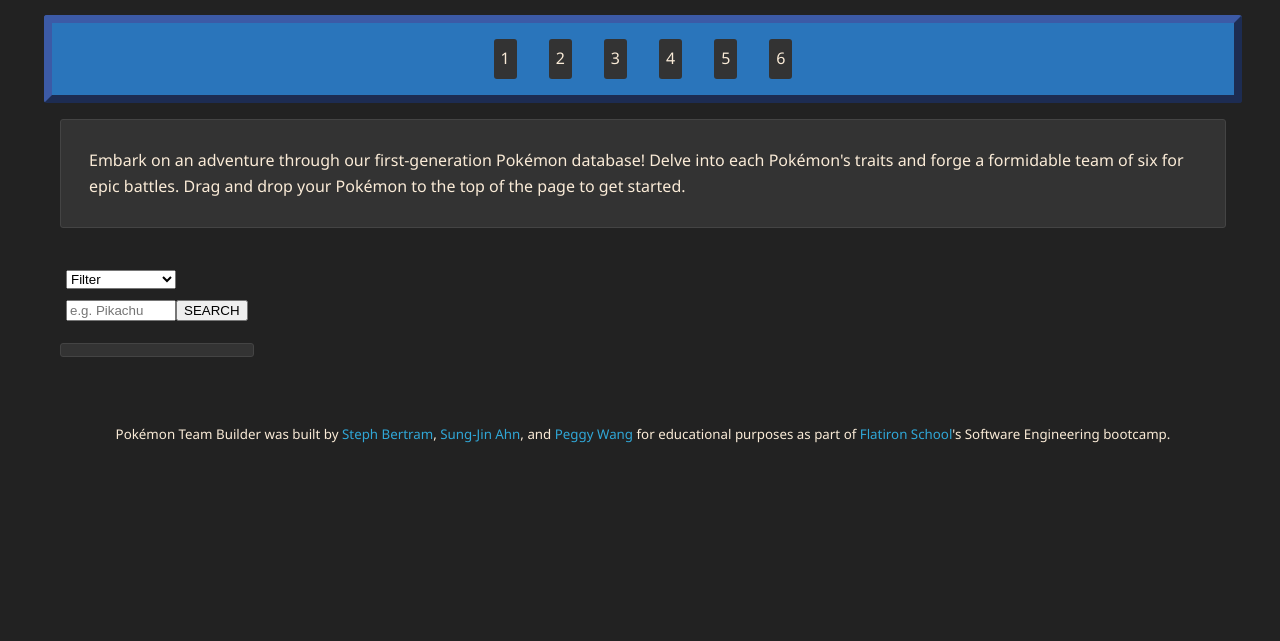
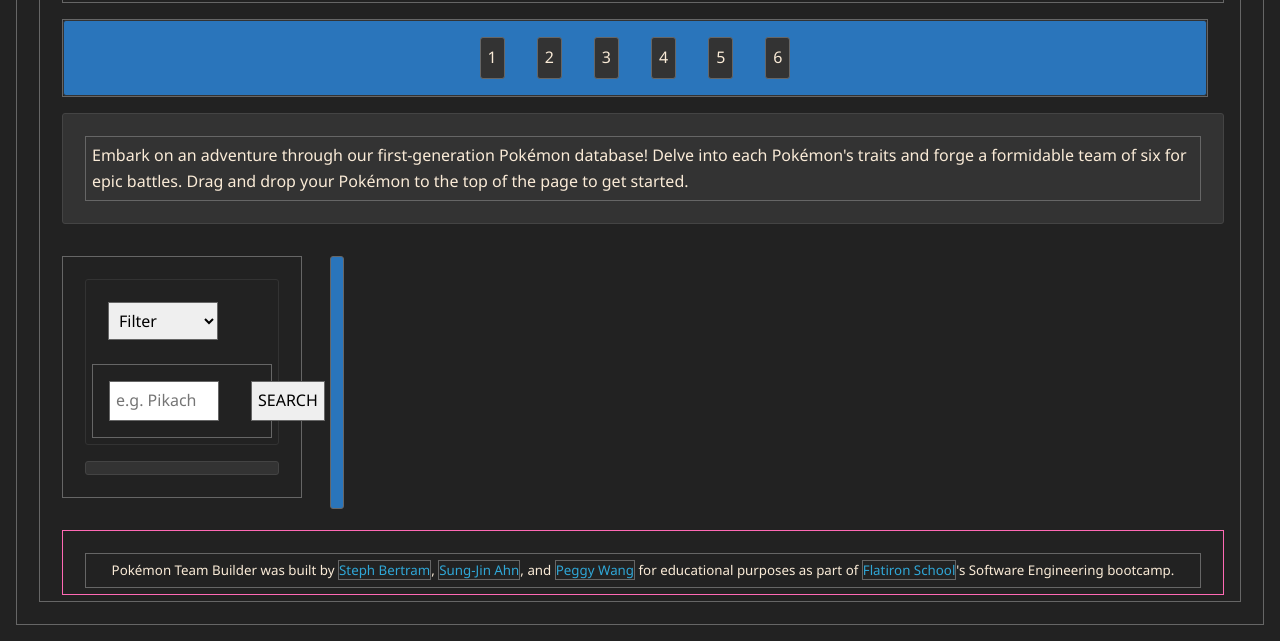
Before and after one commit to pwangy/phase-1-project-poke, a plain HTML site: page index.html in a window 1280 px wide. Shown: the part 200-841 px from the top of the page. Before the commit the page ends 800 px from the top, so only its background shows below. Drawn offline with Linux system fonts and the light colour scheme; no server answers.

Commit message:
added some styling-WIP

```diff
--- a/index.html
+++ b/index.html
@@ -27,10 +27,9 @@
             <div class="members" data-index="4">5</div>
             <div class="members" data-index="5">6</div>
         </div>
-        <div id="how-to">
-            <h3>Embark on an adventure through our first-generation Pok&#233;mon database! Delve into each Pok&#233;mon's traits and forge a formidable team of six for epic battles. Drag and drop your Pok&#233;mon to the top of the page to get started.</h3>
-        </div>
-        <!-- space for div w/ directions to drag and drop pokemon to build yr team- -->
+    </section>
+    <section id="how-to">
+        <h3>Embark on an adventure through our first-generation Pok&#233;mon database! Delve into each Pok&#233;mon's traits and forge a formidable team of six for epic battles. Drag and drop your Pok&#233;mon to the top of the page to get started.</h3>
     </section>
     <section id="selector">
         <div id="filter-search">
--- a/style.css
+++ b/style.css
@@ -1,27 +1,4 @@
-/* http://meyerweb.com/eric/tools/css/reset/
-   v2.0 | 20110126
-   License: none (public domain)
-*/
 
-html, body, div, span, object, iframe,
-h1, h2, h3, h4, h5, h6, p, a, em, img, q, s, samp,
-small, strike, strong, b, u, i, center,
-dl, dt, dd, ol, ul, li, fieldset, form, label, table, tr, th, td, article, footer, header, nav {
-	margin: 16px;
-	padding: 6px;
-	/* border: 1px solid #666; */
-	font: inherit;
-	vertical-align: baseline;
-}
-/* HTML5 display-role reset for older browsers */
-footer, header, section {
-	display: block;
-}
-body {
-	line-height: 1;
-	background-color: #333;
-	color:antiquewhite;
-}
 ol, ul, li {
 	list-style: none;
 }
@@ -39,6 +16,15 @@
 }
 /* End of Style Reset */
 
+
+* {
+	margin: 16px;
+	padding: 6px;
+	border: 1px solid #666;
+	font: inherit;
+}
+
+
 html, body, header, hgroup, #display-name, #profile span {
 	margin-top: 0;
 	padding-top: 0;
@@ -52,7 +38,13 @@
 	font-style: normal;
 	font-variation-settings: "wdth" 100;
 	line-height: 1.6;
+	color:antiquewhite;
 	background-color: #222;
+	justify-content: center;
+	/* align-items: center; */
+	/* justify-content: center; */
+	/* align-self: center; */
+
 }
 
 header {
@@ -91,22 +83,18 @@
 	border: none;
 	box-shadow: inset 0 0 4px #222c5f;
 }
+/* ^^ text for div!!  */
 
 #team {
+	width: 1144px;
 	padding: 0;
-	display: flex;
-	flex-flow: column nowrap;
+	/* display: flex; */
+	/* flex-flow: column nowrap; */
+	/* background-color: darkseagreen; */
+	justify-content: center;
+	align-self: center;
+	border: 1px solid #666;
 }
-
-/* #profile {
-	margin: 16px 0 0 8px;
-	width: 74%;
-	background: rgb(247,225,116);
-	background: linear-gradient(90deg, rgba(247,225,116,1) 41%, rgba(246,211,43,1) 100%);
-	display: inline-block;
-	vertical-align: top;
-	border-radius: 3px;
-} */
 
 #team-container {
 	margin: 0;
@@ -115,9 +103,16 @@
 	flex-flow: row wrap;
 	justify-content: center;
 	background-color: #2a75bb;
+	border: 1px solid #333;
 	border-radius: 3px;
-	border: 8px outset #3c5aa6;;
+	align-items:center;
+
+	/* border: 8px outset #3c5aa6;; */
 }
+
+/* background: rgb(247,225,116); */
+/* background: linear-gradient(90deg, rgba(247,225,116,1) 41%, rgba(246,211,43,1) 100%); */
+
 
 .members {
 	padding: 7px;
@@ -126,7 +121,7 @@
 	flex-flow: column nowrap;
 	align-items: center;
 	border-radius: 3px;
-	border: none;
+	/* border: none; */
 }
 
 .members img {
@@ -136,7 +131,7 @@
 	padding: 0;
 	background-color: snow;
 	border-radius: 3px;
-	border: none;
+	/* border: none; */
 }
 
 .members p {
@@ -149,10 +144,11 @@
 	text-transform: uppercase;
 	font-weight: 700;
 	border-radius: 3px;
-	border: none;
+	/* border: none; */
 }
 
 #how-to {
+	/* width: 800px; */
 	background-color: #333;
 	border-radius: 3px;
 	border: 1px solid #444;
@@ -171,12 +167,14 @@
 
 #filter-search {
 	margin-bottom: 0;
+	border: 1px solid #333;
+	border-radius: 3px;
 }
 
 form {
 	margin: 8px 0 0 0;
 	padding: 0;
-	border: none;
+	/* border: none; */
 	display: flex;
 	flex-flow: row nowrap;
 }
@@ -203,17 +201,19 @@
 	text-transform: capitalize;
 	font-size: small;
 	letter-spacing: 0.05rem;
-	border: none;
+	/* border: none; */
 }
 
 #profile {
+	height: 239px;
 	margin: 16px 0 0 8px;
-	width: 74%;
-	background: rgb(247,225,116);
-	background: linear-gradient(90deg, rgba(247,225,116,1) 41%, rgba(246,211,43,1) 100%);
+	/* width: 74%; */
+	/* background: rgb(247,225,116);
+	background: linear-gradient(90deg, rgba(247,225,116,1) 41%, rgba(246,211,43,1) 100%); */
 	display: inline-block;
 	vertical-align: top;
 	border-radius: 3px;
+	background-color: #2a75bb;
 }
 
 #profile-wrapper {
@@ -221,10 +221,10 @@
 	flex-flow: column nowrap;
 	background-color: #333;
 	border-radius: 3px;
-	background-size: 52%;
-	background-repeat: no-repeat;
-    background-origin: border-box;
-	background-position: left 33% top -21%;
+	/* background-size: 52%; */
+	/* background-repeat: no-repeat; */
+    /* background-origin: border-box; */
+	/* background-position: left 33% top -21%; */
 }
 
 #profile img {
@@ -250,25 +250,25 @@
 	font-size: 36px;
 	font-weight: 700;
 	letter-spacing: 5px;
-	border: none;
+	/* border: none; */
 }
 
 #profile span {
 	width: 15%;
 	margin: 0 0 4px 0;
 	font-size: larger;
-	border: none;
+	/* border: none; */
 }
 
 #profile p {
 	margin: 0 16px 0 16px;
 	font-size: larger;
-	border: none;
+	/* border: none; */
 }
 
 table, tr, td {
 	font-size: 16px;
-	border: none;
+	/* border: none; */
 }
 
 table {
@@ -282,13 +282,14 @@
 footer {
 	margin-bottom: 0;
 	font-size: smaller;
-	border: none;
+	/* border: none; */
+	border: 1px solid hotpink;
 }
 
 footer p {
 	margin-bottom: 0;
 	text-align: center;
-	border: none;
+	/* border: none; */
 }
 
 footer a {
@@ -297,7 +298,7 @@
 	text-decoration: none;
 	color:  #30A7D7;
 	cursor: pointer;
-	border: none;
+	/* border: none; */
 }
 
 footer a:hover {
```
Also changed, not shown: assets/bg/01.png (deleted), assets/bg/02.png (deleted), assets/bg/03.png (deleted), assets/bg/04.png (deleted).
